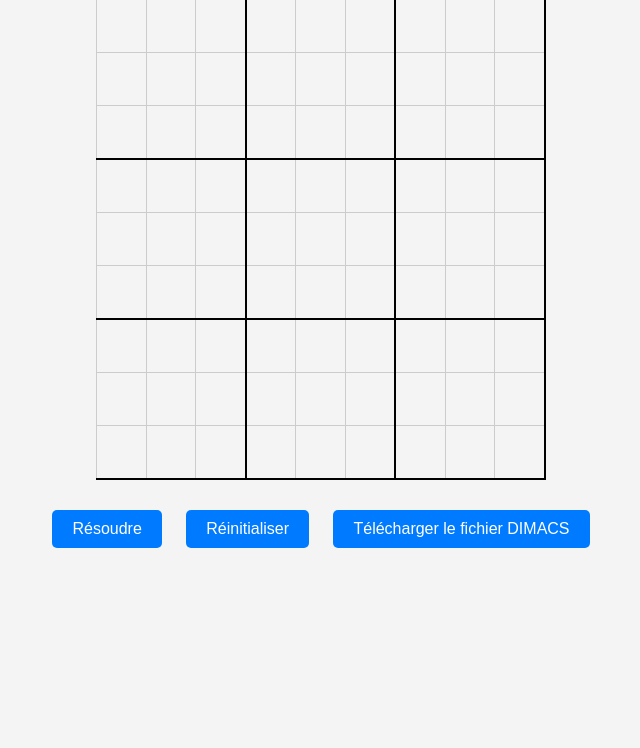
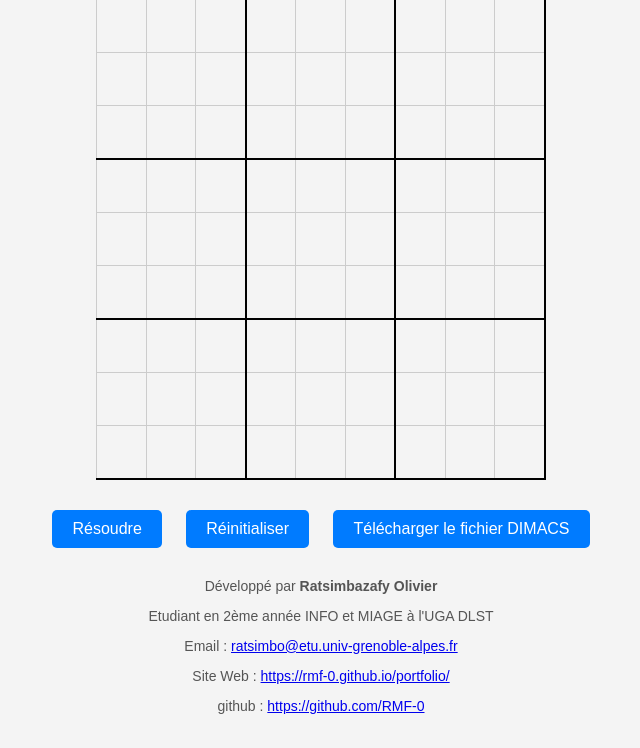
Before and after one commit to RMF-0/sudoku-web-app, a Flask app: page / in a window 1280 px wide. Shown: the part 101-849 px from the top of the page, without its empty margins (319-959 px from the left). Before the commit the page ends 649 px from the top, so only its background shows below. Run offline with Flask 2, Linux system fonts and the light colour scheme.

Commit message:
mise à jour footer html

```diff
--- a/src/templates/index.html
+++ b/src/templates/index.html
@@ -24,6 +24,15 @@
         <button id="reset-button">Réinitialiser</button>
         <button id="download-button">Télécharger le fichier DIMACS</button>
     </div>
+
+    <footer style="text-align: center; margin-top: 20px; font-size: 14px; color: #555;">
+        <p>Développé par <strong>Ratsimbazafy Olivier</strong></p>
+        <p>Etudiant en 2ème année INFO et MIAGE à l'UGA DLST</p>
+        <p>Email : <a href="ratsimbo@etu.univ-grenoble-alpes.fr">ratsimbo@etu.univ-grenoble-alpes.fr</a></p>
+        <p>Site Web : <a href="https://rmf-0.github.io/portfolio/" target="_blank">https://rmf-0.github.io/portfolio/</a></p>
+        <p>github : <a href="https://github.com/RMF-0" target="_blank">https://github.com/RMF-0</a></p>
+    </footer>
+
     <script src="{{ url_for('static', filename='js/scripts.js') }}"></script>
 </body>
 </html>
```
